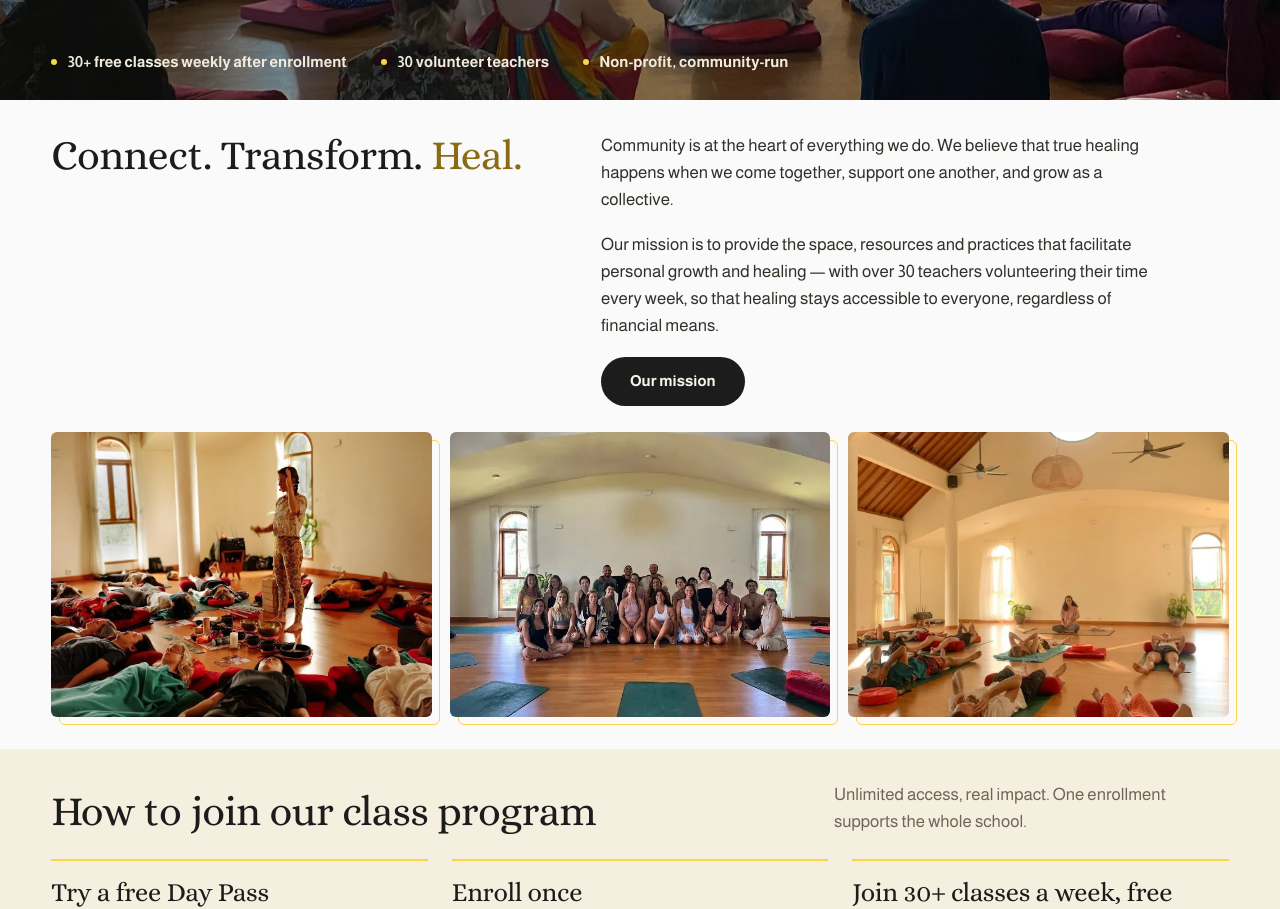
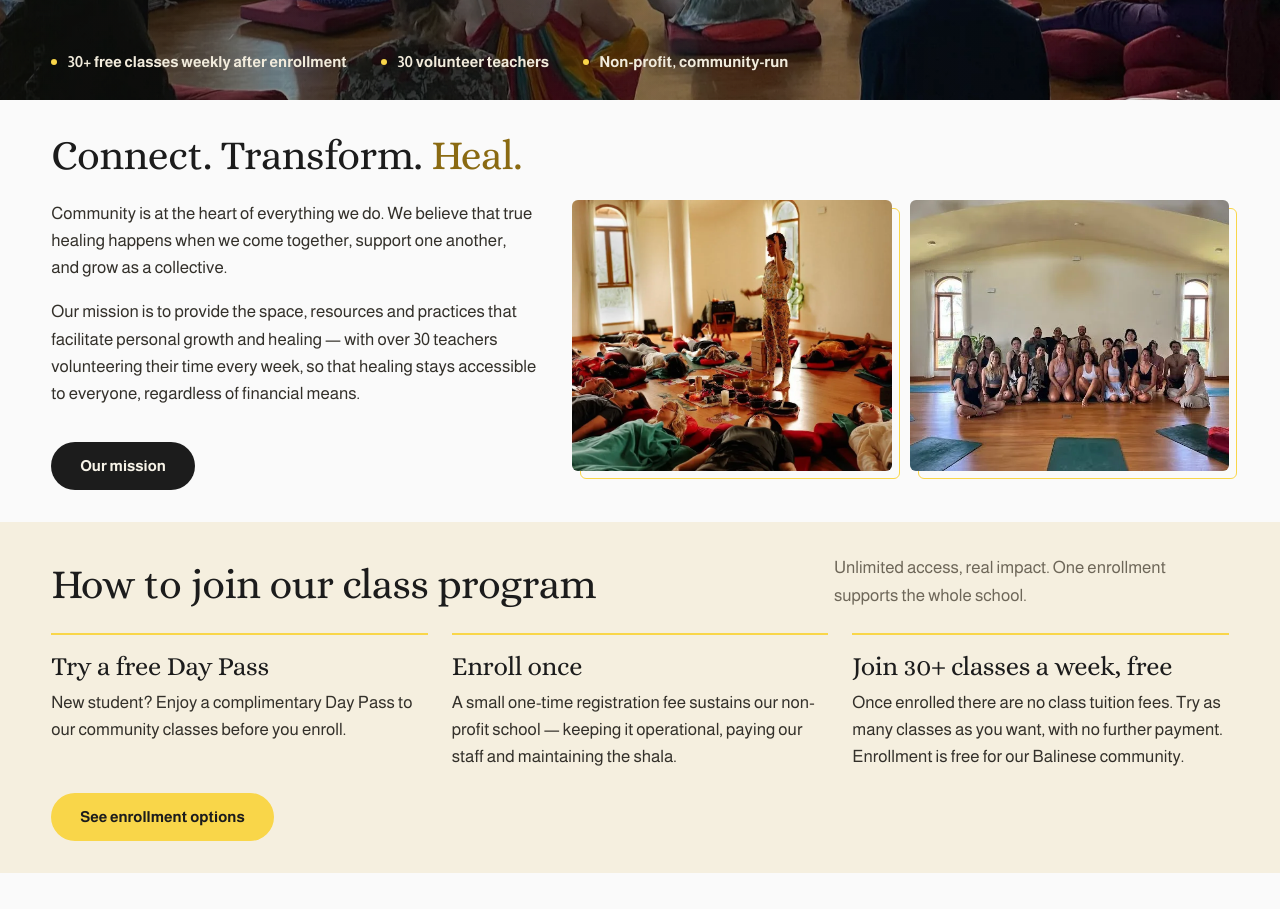
Before and after one commit to harini305/schoolofunifiedhealing, a Next.js app: page / in a window 1280 px wide. Shown: the part 700-1609 px from the top of the page. Built offline with nearby package versions, Linux system fonts and the light colour scheme.

Commit message:
Balance home welcome section and save full-area redesign rule to skill

```diff
--- a/app/globals.css
+++ b/app/globals.css
@@ -610,3 +610,16 @@ fieldset.field { border: none; margin: 0; padding: 0; }
   .welcome-editorial-head { grid-template-columns: 1fr; gap: 16px; }
   .welcome-photo-trio { gap: 10px; margin-top: 22px; }
 }
+
+/* ---------- Welcome: full-width title + balanced text/photo row ---------- */
+.welcome-editorial-title { margin-bottom: 20px; }
+.welcome-editorial-body { display: grid; grid-template-columns: 0.85fr 1.15fr; gap: 36px; align-items: stretch; }
+.welcome-editorial-copy { max-width: 58ch; display: flex; flex-direction: column; justify-content: center; }
+.welcome-editorial-copy .btn-row { margin-top: 18px; }
+.welcome-photo-duo { display: grid; grid-template-columns: 1fr 1fr; gap: 18px; align-items: start; }
+.welcome-photo-duo .frame { aspect-ratio: 4 / 3.4; }
+.welcome-photo-duo img { width: 100%; height: 100%; object-fit: cover; }
+@media (max-width: 900px) {
+  .welcome-editorial-body { grid-template-columns: 1fr; gap: 20px; }
+  .welcome-photo-duo { gap: 10px; }
+}
--- a/app/page.jsx
+++ b/app/page.jsx
@@ -10,8 +10,8 @@ export default function HomePage() {
 
       <section className="section welcome-editorial">
         <div className="container">
-          <div className="welcome-editorial-head" data-reveal>
-            <h2>Connect. Transform. <span className="accent">Heal.</span></h2>
+          <h2 className="welcome-editorial-title" data-reveal>Connect. Transform. <span className="accent">Heal.</span></h2>
+          <div className="welcome-editorial-body" data-reveal>
             <div className="welcome-editorial-copy">
               <p>
                 Community is at the heart of everything we do. We believe that true healing happens
@@ -26,16 +26,13 @@ export default function HomePage() {
                 <Link className="btn btn-dark" href="/about" prefetch={false}>Our mission</Link>
               </div>
             </div>
-          </div>
-          <div className="welcome-photo-trio" data-reveal>
+            <div className="welcome-photo-duo">
               <div className="frame frame-rect img-hover">
                 <img src="/images/shala-sound-healing.webp" alt="A sound healing session with singing bowls inside the shala" width="1227" height="818" />
               </div>
               <div className="frame frame-rect img-hover">
                 <img src="/images/students-group.webp" alt="Students gathered after a community class" width="677" height="508" />
               </div>
-            <div className="frame frame-rect img-hover">
-              <img src="/images/shala-yoga-class.webp" alt="Students practicing yoga together in the shala" width="1400" height="933" />
             </div>
           </div>
         </div>
```
Also changed, not shown: 1 other file (tests, documents, lock files or other folders). Lines whose indentation alone changed are shown as unchanged.
